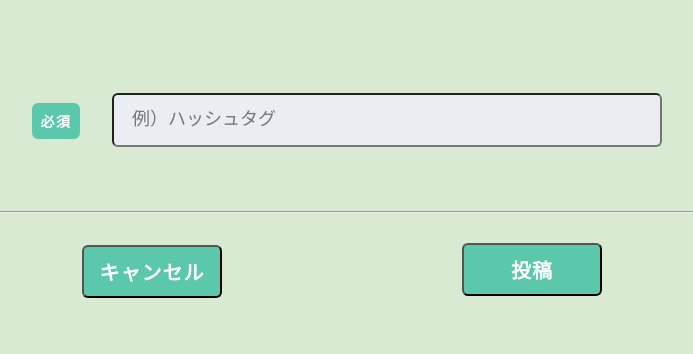
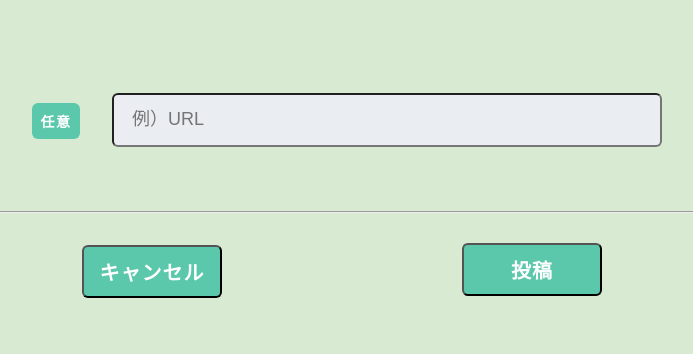
Before and after one commit to Suzumy/PBL1, a PHP site: page /post_item.php in a window 1280 px wide. Shown: the part 852-1206 px from the top of the page, without its empty margins (298-991 px from the left). Run offline with PHP 8.4, Linux system fonts and the light colour scheme.

Commit message:
必須ラベルを任意ラベルに変更・ハッシュタグをURLに変更

```diff
--- a/post_item.php
+++ b/post_item.php
@@ -31,9 +31,9 @@ require_once __DIR__ . '/header.php';
                 </div>
                 <div class="Form-Item">
                     <p class="Form-Item-Label">
-                        <span class="Form-Item-Label-Required">必須</span>
+                        <span class="Form-Item-Label-Required">任意</span>
                     </p>
-                    <input type="text" name="urlpath" class="Form-Item-Input" placeholder="例）ハッシュタグ" required>
+                    <input type="text" name="urlpath" class="Form-Item-Input" placeholder="例）URL">
                 </div>
                 <hr>
                 <div class="btn">
```
